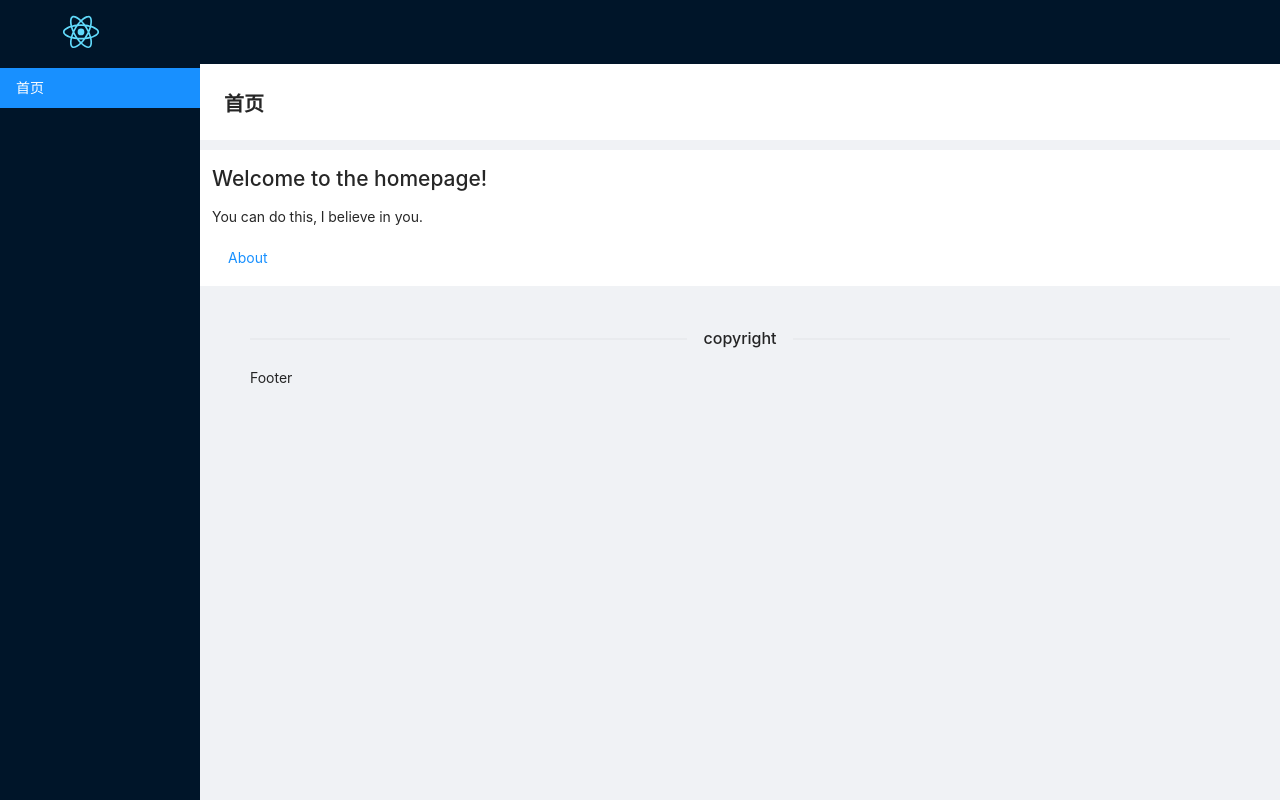
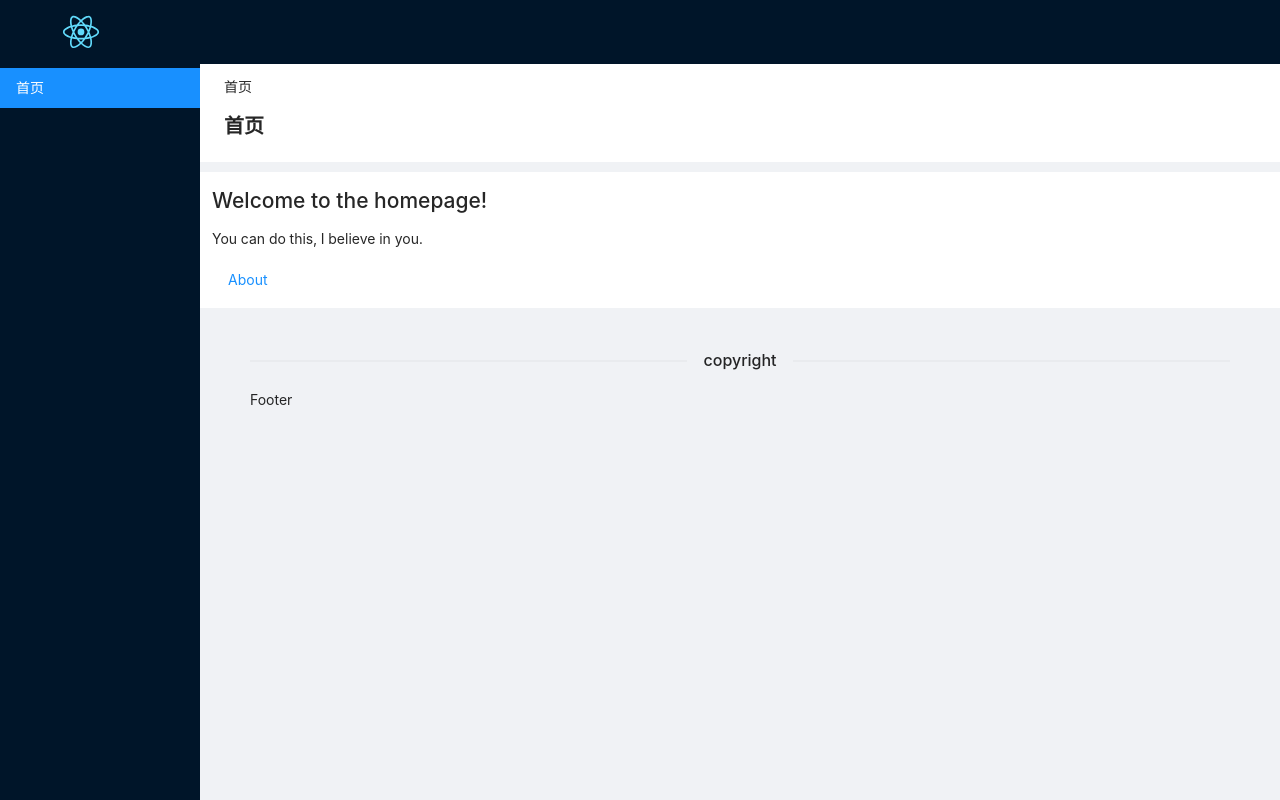
Before and after one commit to JunwuHuang/react-scaffold, a React (Create React App) app: page / in a window 1280 px wide. Built offline with nearby package versions, Linux system fonts and the light colour scheme.

Commit message:
fix: 修复面包屑不显示首页的问题

```diff
--- a/package.json
+++ b/package.json
@@ -1,5 +1,5 @@
 {
-  "name": "create-react-app",
+  "name": "react-scaffold",
   "version": "0.1.0",
   "private": true,
   "dependencies": {
--- a/src/layouts/AppBreadcrumb.tsx
+++ b/src/layouts/AppBreadcrumb.tsx
@@ -11,7 +11,7 @@ const generateBreadCrumbsMap = (
   prefix = ""
 ): Record<string, string> =>
   _routes.reduce((map: Record<string, string>, route) => {
-    const currentPath = `${prefix}/${route.path}`
+    const currentPath = `${prefix}/${route.path ?? ""}`
     return {
       ...map,
       [currentPath]: String(route.meta?.title ?? ""),
@@ -34,7 +34,15 @@ const AppBreadcrumb: FC<AppBreadcrumbProps> = () => {
     )
   })
 
-  return <Breadcrumb>{extraBreadcrumbItems}</Breadcrumb>
+  return (
+    <Breadcrumb>
+      {[
+        <Item key="/">
+          <Link to="/">{breadcrumbNameMap["/"]}</Link>
+        </Item>,
+      ].concat(extraBreadcrumbItems)}
+    </Breadcrumb>
+  )
 }
 
 export default AppBreadcrumb
```
Also changed, not shown: 1 other file (tests, documents, lock files or other folders).
